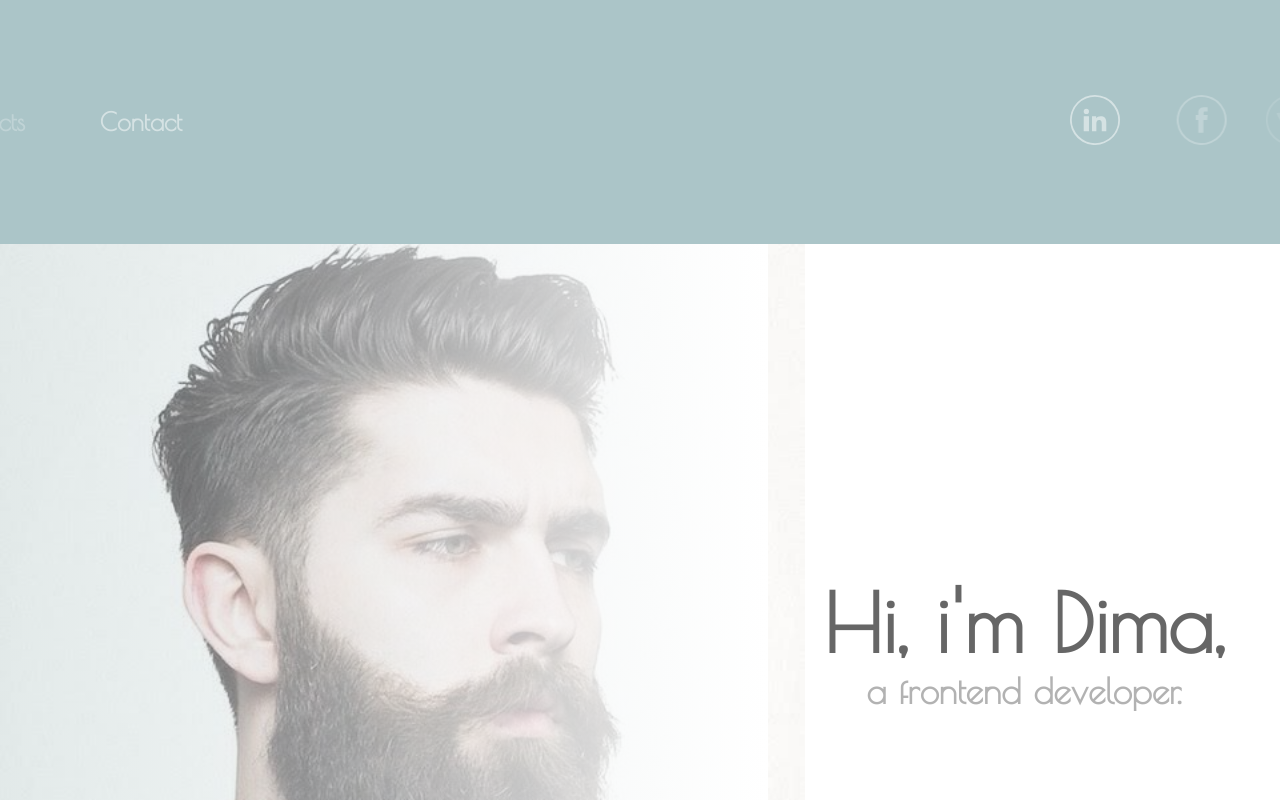
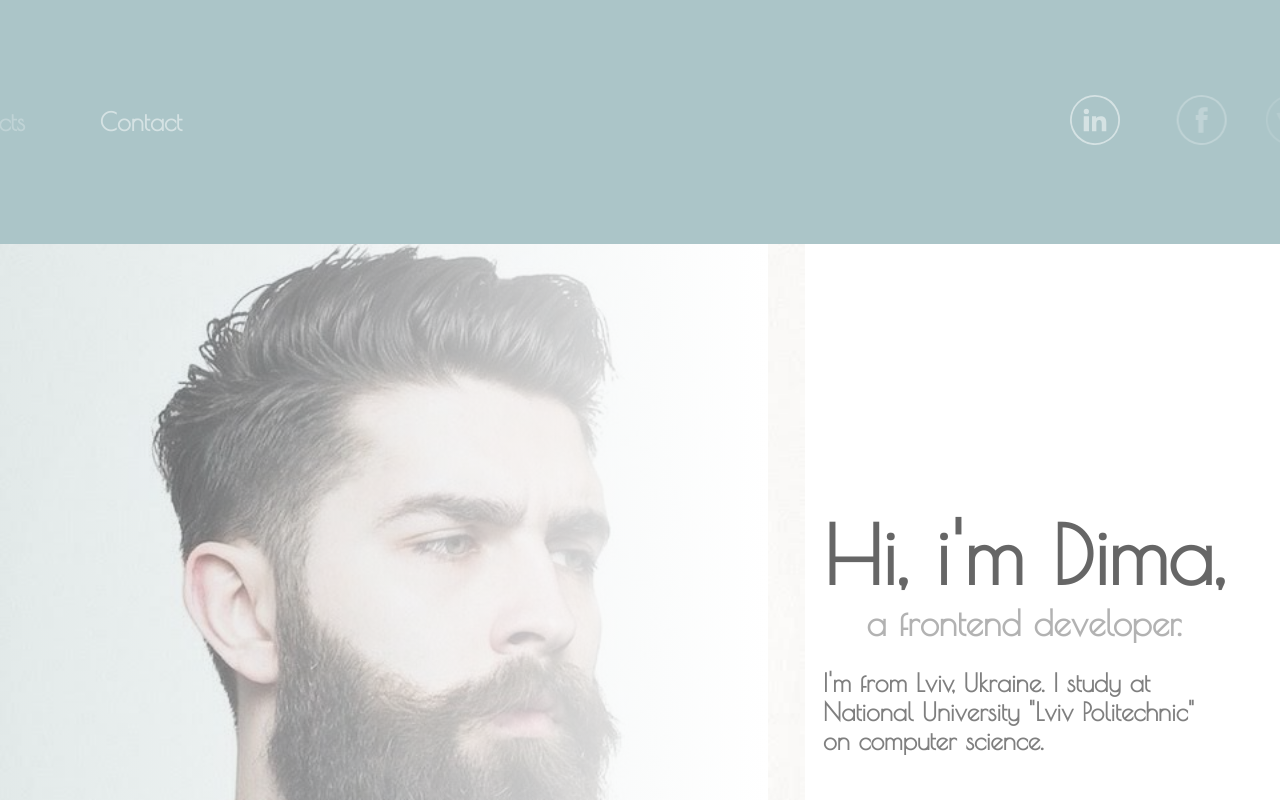
Before and after one commit to Shkvo/shkvo-dev, a React (Create React App) app: page / in a window 1280 px wide. Shown: the top 800 px of the page. Built offline with nearby package versions, Linux system fonts and the light colour scheme.

Commit message:
Added Projects and Contact components

```diff
--- /dev/null
+++ b/src/About.js
@@ -0,0 +1,22 @@
+import React from 'react';
+
+import './css/Content.css';
+import beardMan from './img/beard-man.jpg'
+
+const About = () => (
+    <div className="about-block">
+        <div className="beard-man">
+            <img src={beardMan} alt="a" />
+            <div className="beard-man-overlay"></div>
+        </div>
+        <div className="about-text">
+            <h1>Hi, i'm Dima,</h1>
+            <span>a frontend developer.</span>
+            <p>
+                I'm from Lviv, Ukraine. I study at National University "Lviv Politechnic" on computer science.
+            </p>
+        </div>
+    </div>
+)
+
+export default About;
--- /dev/null
+++ b/src/Contact.js
@@ -0,0 +1,9 @@
+import React from 'react';
+
+const Contact = () => (
+    <div>
+        <h1>It's a Contact page</h1>
+    </div>
+)
+
+export default Contact;
--- a/src/Content.js
+++ b/src/Content.js
@@ -1,19 +1,18 @@
 import React from 'react';
+import { Link, Switch, Route } from 'react-router-dom';
+import About from'./About';
+import Projects from './Projects';
+import Contact from './Contact';
 import './css/Content.css';
 import beardMan from './img/beard-man.jpg'
 
 const Content = () => (
     <section>
-        <div className="about-block">
-            <div className="beard-man">
-                <img src={beardMan} alt="a" />
-                <div className="beard-man-overlay"></div>
-            </div>
-            <div className="about-text">
-                <h1>Hi, i'm Dima,</h1>
-                <span>a frontend developer.</span>
-            </div>
-        </div>
+        <Switch>
+            <Route exact path="/" component={About} />
+            <Route exact path="/projects" component={Projects} />
+            <Route exact path="/contact" component={Contact} />
+        </Switch>
     </section>
 )
 
--- /dev/null
+++ b/src/Projects.js
@@ -0,0 +1,9 @@
+import React from 'react';
+
+const Projects = () => (
+    <div>
+        <h1>It's a Projects page</h1>
+    </div>
+)
+
+export default Projects;
--- a/src/css/Content.css
+++ b/src/css/Content.css
@@ -51,3 +51,10 @@ section{
     font-weight: 900;
     font-size: 35px;
 }
+.about-text p {
+
+    color: rgba(0, 0, 0, 0.5);
+    font-weight: 900;
+    font-size: 25px;
+    padding: 0 55px;
+}
```
